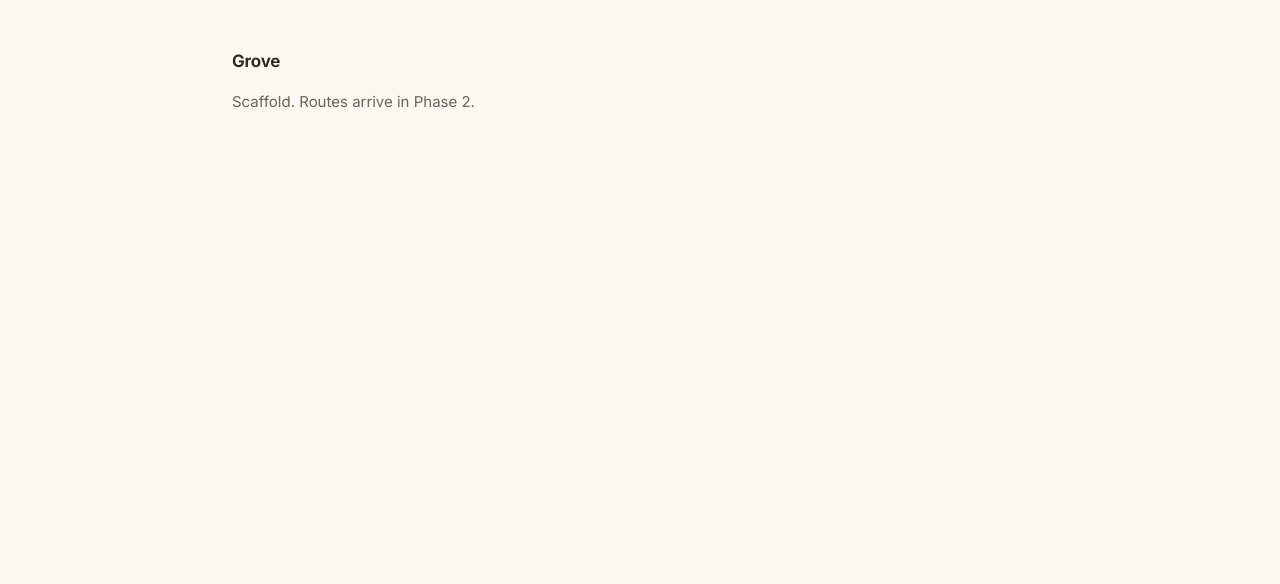
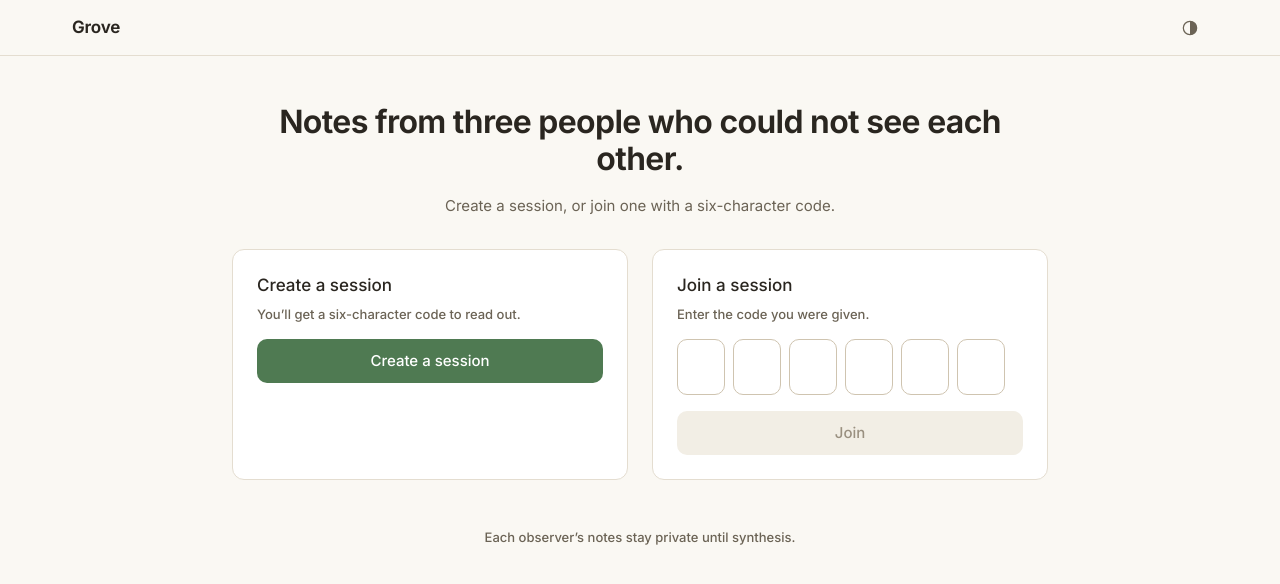
Before and after one commit to ctrlaltishipit/grove-studio, a React (Vite) app: page / in a window 1280 px wide. Shown: the top 584 px of the page. Built offline with nearby package versions, Linux system fonts and the light colour scheme; no server answers.

Commit message:
feat(app): mount Home, Create, Join, Capture, Findings alongside /styleguide and the dev previews

```diff
--- a/src/App.tsx
+++ b/src/App.tsx
@@ -1,27 +1,25 @@
 import { BrowserRouter, Navigate, Route, Routes } from 'react-router-dom';
-import { Styleguide } from './routes/Styleguide';
-import { DevCapture } from './routes/dev/DevCapture';
-import { DevFindings } from './routes/dev/DevFindings';
-
-// Routes are added phase by phase. Until Phase 2 lands, every path renders the
-// wordmark so the build, the theme and the tokens can be verified.
-function Placeholder() {
-  return (
-    <main className="page col-content" style={{ paddingTop: 'var(--space-12)' }}>
-      <span className="wordmark">Grove</span>
-      <p className="t-body muted" style={{ marginTop: 'var(--space-4)' }}>Scaffold. Routes arrive in Phase 2.</p>
-    </main>
-  );
-}
+import Home from './routes/Home';
+import Create from './routes/Create';
+import Join from './routes/Join';
+import Capture from './routes/Capture';
+import Findings from './routes/Findings';
+import Styleguide from './routes/Styleguide';
+import DevCapture from './routes/dev/DevCapture';
+import DevFindings from './routes/dev/DevFindings';
 
 export default function App() {
   return (
     <BrowserRouter>
       <Routes>
-        <Route path="/" element={<Placeholder />} />
+        <Route path="/" element={<Home />} />
+        <Route path="/create" element={<Create />} />
+        <Route path="/join" element={<Join />} />
+        <Route path="/join/:code" element={<Join />} />
+        <Route path="/s/:sessionId" element={<Capture />} />
+        <Route path="/s/:sessionId/findings" element={<Findings />} />
         <Route path="/styleguide" element={<Styleguide />} />
-        {/* Fixture data. Dev builds only — a production build must never
-            render fabricated findings. */}
+        {/* Fixture data. Dev builds only — a production build must never render fabricated findings. */}
         {import.meta.env.DEV && <Route path="/__preview/capture" element={<DevCapture />} />}
         {import.meta.env.DEV && <Route path="/__preview/findings" element={<DevFindings />} />}
         <Route path="*" element={<Navigate to="/" replace />} />
```
